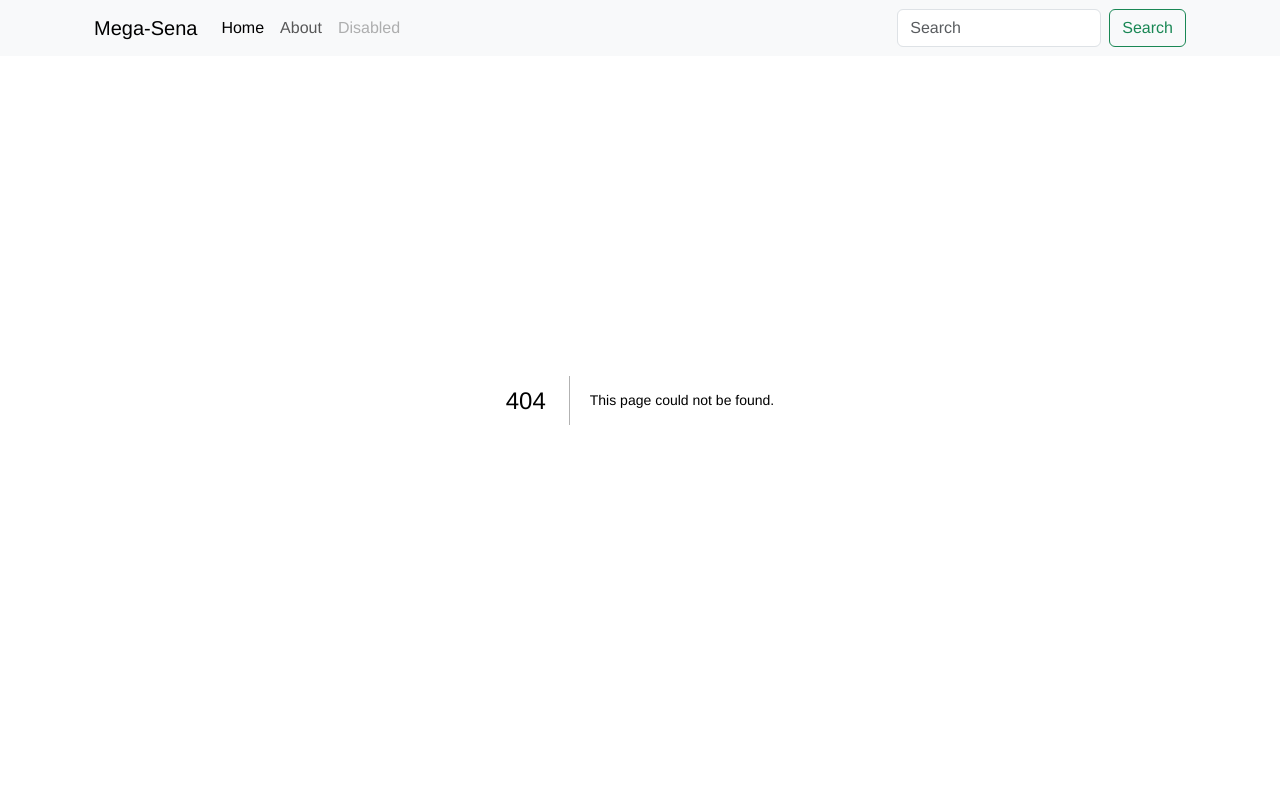
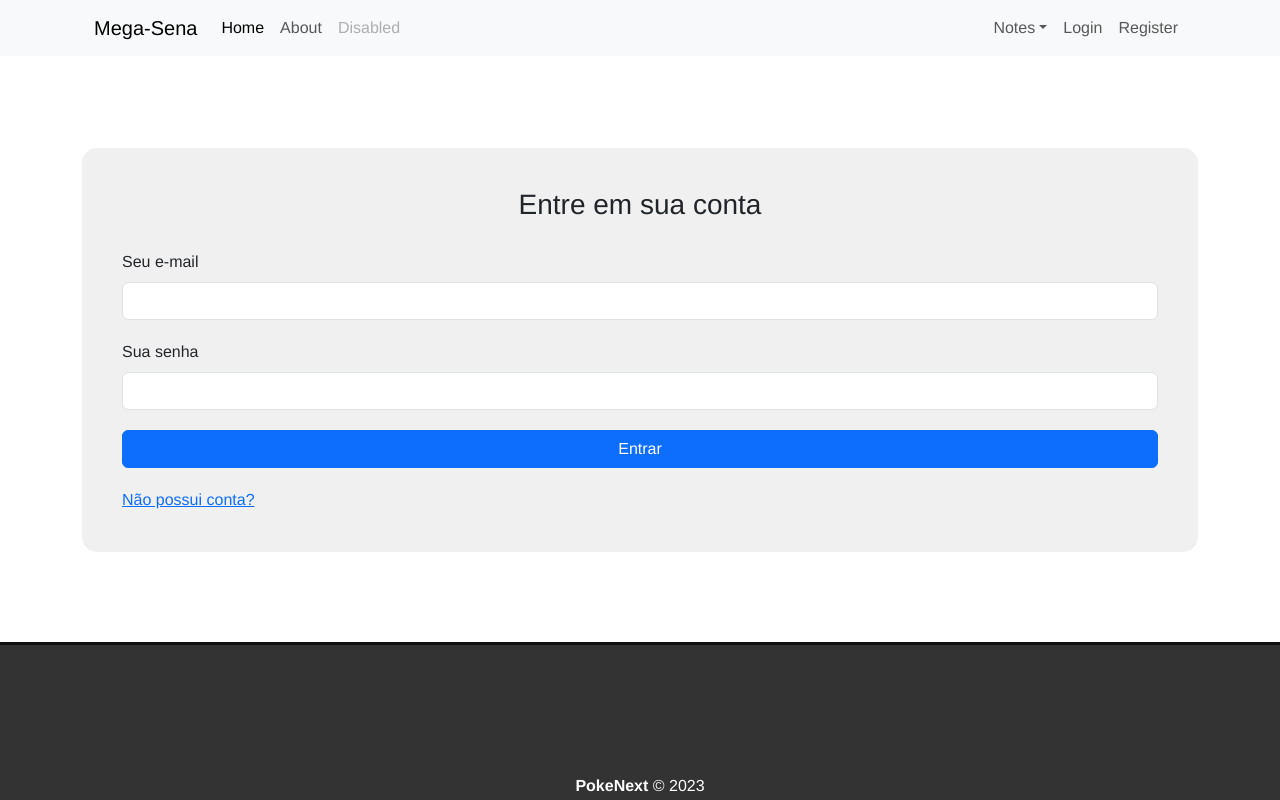
Before and after one commit to Queonias/MagaSenaFrontEnd, a Next.js app: page /users/login in a window 1280 px wide. Before the commit this address had no page. Shown: the top 800 px of the page. Built offline with nearby package versions, Linux system fonts and the light colour scheme.

Commit message:
feat: registration and login page created

```diff
--- a/components/NavBar.js
+++ b/components/NavBar.js
@@ -37,17 +37,49 @@ export default function Navbar() {
                 </Link>
               </li>
             </ul>
-            <form className="d-flex" role="search">
-              <input
-                className="form-control me-2"
-                type="search"
-                placeholder="Search"
-                aria-label="Search"
-              />
-              <button class="btn btn-outline-success" type="submit">
-                Search
-              </button>
-            </form>
+            <ul class="navbar-nav ml-auto">
+              <li class="nav-item dropdown">
+                <a
+                  class="nav-link dropdown-toggle"
+                  href="#"
+                  role="button"
+                  data-bs-toggle="dropdown"
+                  aria-expanded="false"
+                >
+                  Notes
+                </a>
+                <ul class="dropdown-menu">
+                  <li>
+                    <a class="dropdown-item" href="/notes">
+                      All Notes
+                    </a>
+                  </li>
+                  <li>
+                    <a class="dropdown-item" href="/notes/add">
+                      Add A Note
+                    </a>
+                  </li>
+                  <li>
+                    <hr class="dropdown-divider" />
+                  </li>
+                  <li>
+                    <a class="dropdown-item" href="/users/logout">
+                      Logaut
+                    </a>
+                  </li>
+                </ul>
+              </li>
+              <li class="nav-item">
+              <Link className="nav-link" href={"/users/login"}>
+                  Login
+              </Link>
+              </li>
+              <li class="nav-item">
+                <Link className="nav-link" href={"/users/cadastro"}>
+                  Register
+                </Link>
+              </li>
+            </ul>
           </div>
         </div>
       </div>
--- /dev/null
+++ b/pages/users/login.js
@@ -0,0 +1,43 @@
+import styles from '../../styles/login.module.css';
+import { useState } from 'react';
+import Link from 'next/link';
+
+export default function Cadastro() {
+    const [formDate, setFormDate] = useState({
+        email: '',
+        password: ''
+    });
+
+    const handleNameChange = (e) => {
+        e.preventDefault();
+        const key = e.target.name;
+        const value = e.target.value;
+        setFormDate({ ...formDate, [key]: value });
+    }
+
+    const handleForm = (e) => {
+        e.preventDefault();
+    }
+
+    return (
+        <div className={ `container ${ styles.login }` }>
+            <form onSubmit={ handleForm }>
+                <div className={ `${styles.title}` }>
+                    <h3>Entre em sua conta</h3>
+                </div>
+                <div>
+                    <label for="exampleInputEmail1" className="form-label" value={ formDate.email } onChange={ (e) => handleNameChange(e) } name="email">Seu e-mail</label>
+                    <input type="email" className="form-control" id="exampleInputEmail1" aria-describedby="emailHelp" />
+                </div>
+                <div>
+                    <label for="exampleInputPassword1" className="form-label">Sua senha</label>
+                    <input type="password" className="form-control" id="exampleInputPassword1" value={ formDate.password } onChange={ (e) => handleNameChange(e) } name="password"/>
+                </div>
+                <div className={ styles.button_container }>
+                    <button type="submit" className="btn btn-primary">Entrar</button>
+                </div>
+                <Link href="/users/cadastro">Não possui conta?</Link>
+        </form>
+      </div>
+    )
+}
--- /dev/null
+++ b/styles/cadastro.module.css
@@ -0,0 +1,37 @@
+.cadastro {
+    display: flex;
+    margin-top: 90px;
+    height: 65vh;
+    max-width: 500px;
+    flex-direction: column;
+    justify-content: center;
+
+}
+
+.cadastro form {
+    display: flex;
+    flex-direction: column;
+    background-color: rgb(240, 240, 240);
+    padding-left: 40px;
+    padding-right: 40px;
+    padding-top: 40px;
+    padding-bottom: 40px;
+    border-radius: 15px;
+    gap: 20px;
+}
+
+.cadastro form input:focus {
+    box-shadow: 0 0 0 0;
+    outline: 0;
+}
+
+
+.button_container {
+    display: flex;
+    flex-direction: column;
+}
+
+.title {
+    display: flex;
+    align-self: center;
+}
--- /dev/null
+++ b/styles/login.module.css
@@ -0,0 +1,37 @@
+.login {
+    display: flex;
+    margin-top: 90px;
+    height: 65vh;
+    max-width: 500px;
+    flex-direction: column;
+    justify-content: center;
+
+}
+
+.login form {
+    display: flex;
+    flex-direction: column;
+    background-color: rgb(240, 240, 240);
+    padding-left: 40px;
+    padding-right: 40px;
+    padding-top: 40px;
+    padding-bottom: 40px;
+    border-radius: 15px;
+    gap: 20px;
+}
+
+.login form input:focus {
+    box-shadow: 0 0 0 0;
+    outline: 0;
+}
+
+
+.button_container {
+    display: flex;
+    flex-direction: column;
+}
+
+.title {
+    display: flex;
+    align-self: center;
+}
```
Also changed, not shown: pages/index.js (+14 -15 lines), pages/users/cadastro.js (added, +48 -0 lines), service/requests.js (+6 -5 lines).
